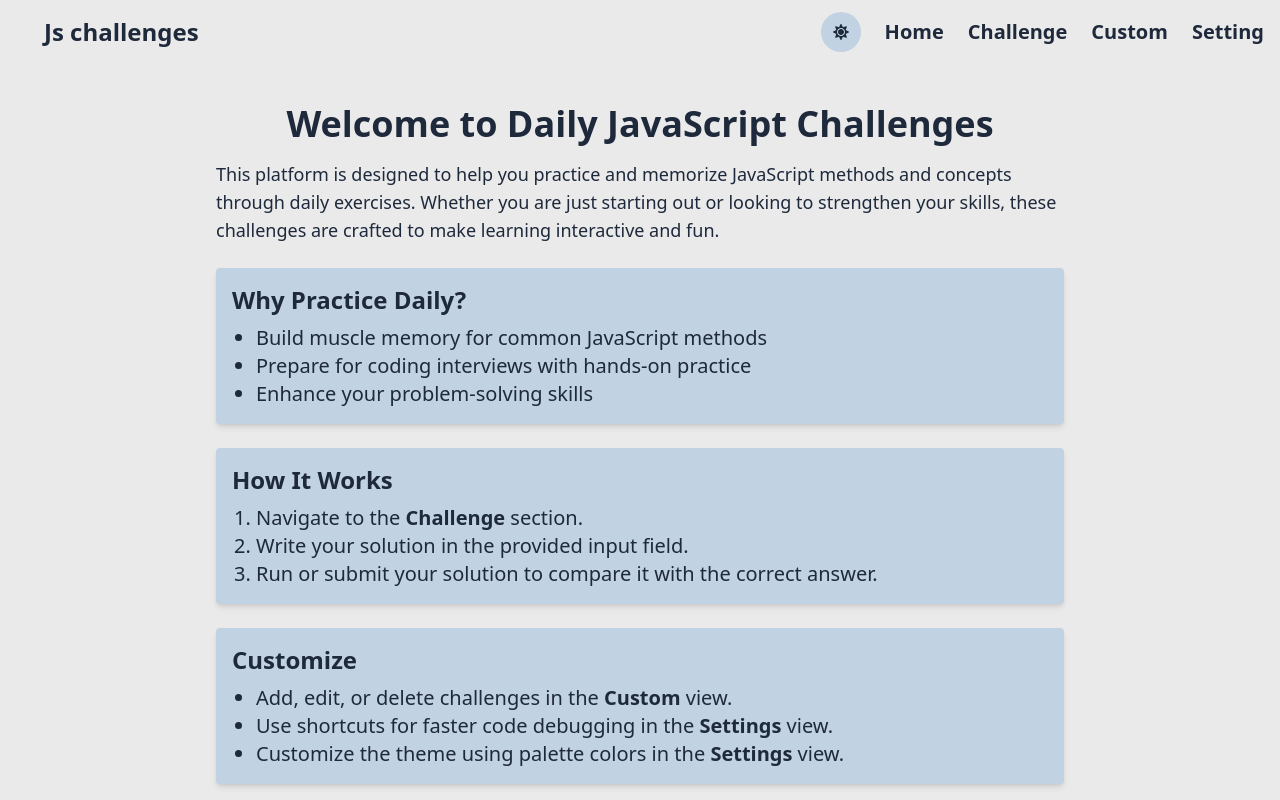
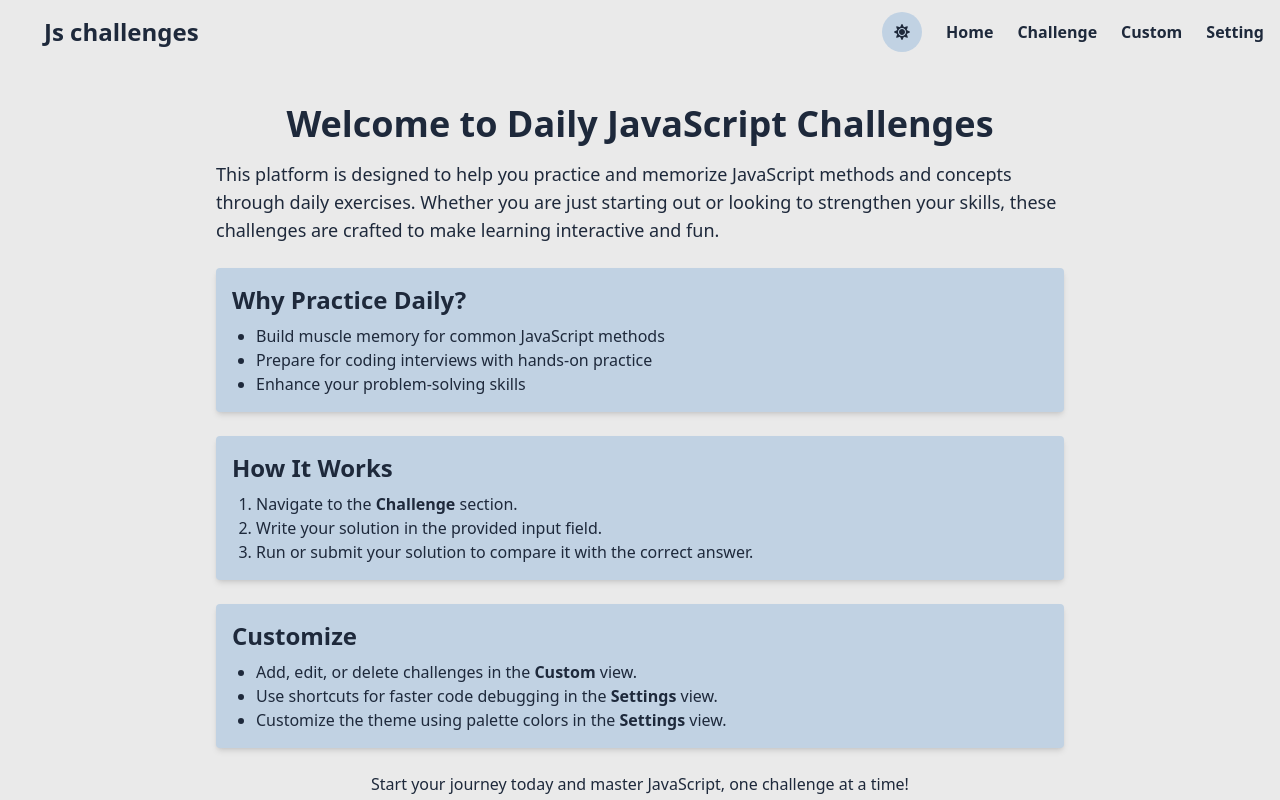
Before and after one commit to Kalugy/js-challenges, a React (Vite) app: page / in a window 1280 px wide. Shown: the top 800 px of the page. Built offline with nearby package versions, Linux system fonts and the light colour scheme.

Commit message:
review theme

```diff
--- a/src/constants/generalContants.js
+++ b/src/constants/generalContants.js
@@ -15,7 +15,7 @@ export const themes = {
     btnColor: "#38BDF8",           // Blue-500: Primary button
     btnDangerColor: "#DC2626",     // Red-600: Danger button
     btnAlertColor: "#F59E0B",      // Amber-500: Alert button
-    textSize: 'text-xl'
+    textSize: 'text-md'
   },
   dark: {
     textColor: "#ffffff",
@@ -24,7 +24,7 @@ export const themes = {
     btnColor: "#3B82F6",
     btnDangerColor: "#EF4444",
     btnAlertColor: "#c48200",
-    textSize: 'text-xl'
+    textSize: 'text-md'
   },
   custom: {
     background: "#1d242f",
@@ -33,5 +33,6 @@ export const themes = {
     btnColor: "#3B82F6",
     btnDangerColor: "#EF4444",
     btnAlertColor: "#CA8A04",
+    textSize: 'text-md'
   },
 };
```
